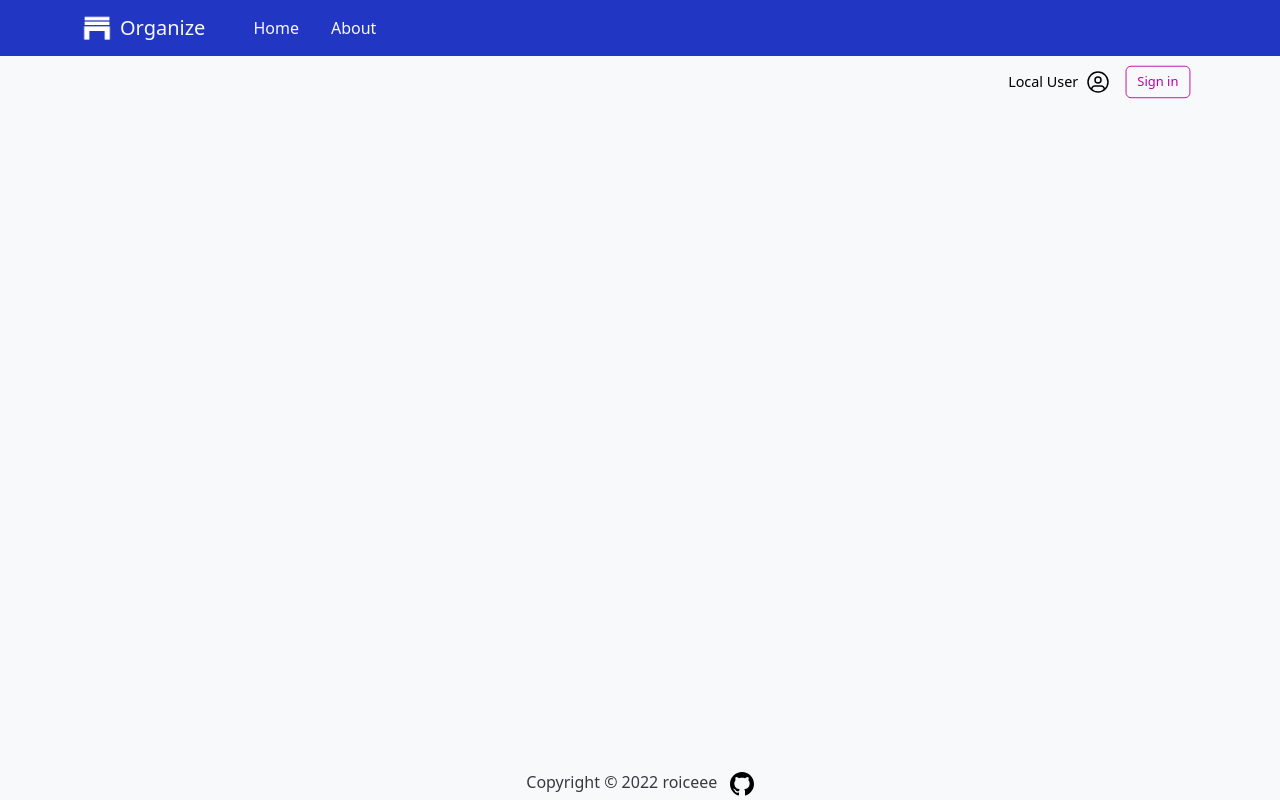
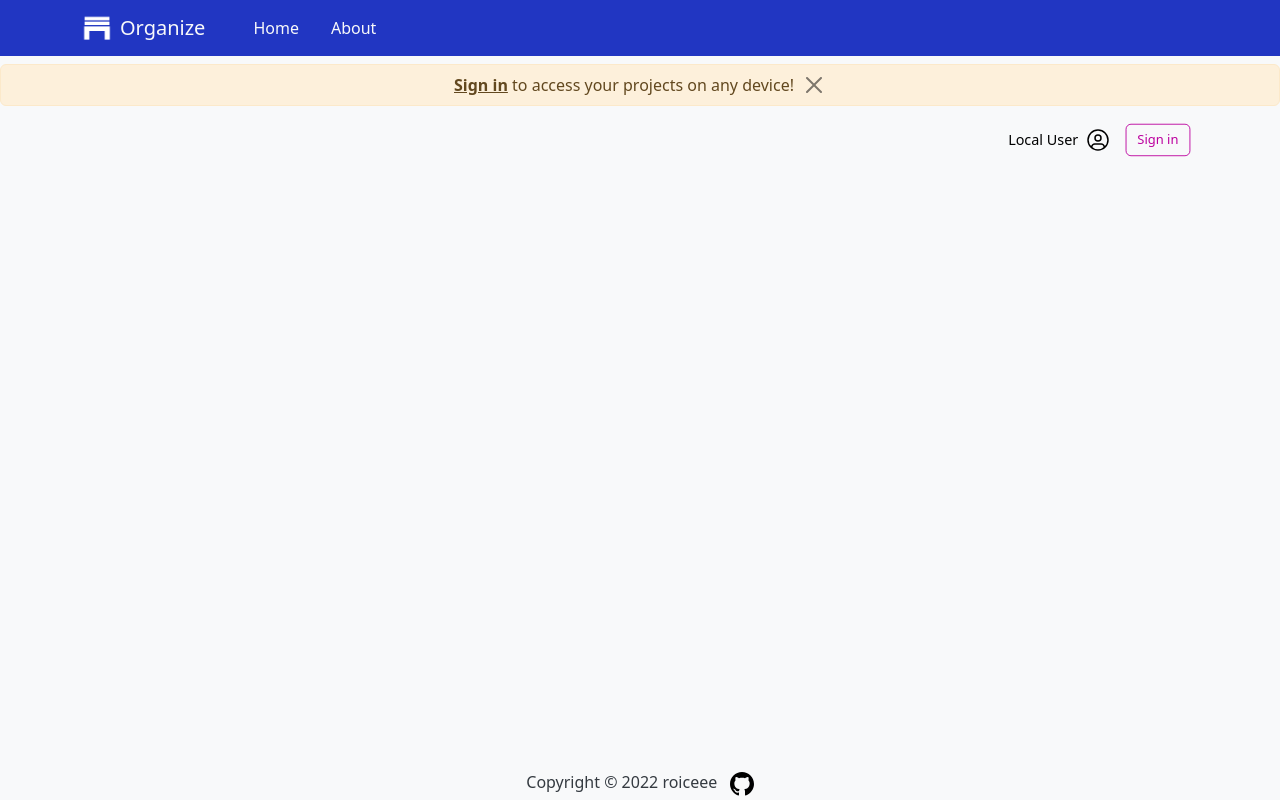
Before and after one commit to roiceee/organize, a Next.js app: page /projects/1 in a window 1280 px wide. Built offline with nearby package versions, Linux system fonts and the light colour scheme; no server answers.

Commit message:
add "user not signed in alert"

```diff
--- a/src/components/control-layer.tsx
+++ b/src/components/control-layer.tsx
@@ -18,9 +18,11 @@ import ProjectArrayContext from "../contexts/project-array-context";
 import UndoDeletedProjectContext from "../contexts/undo-deleted-project-context";
 import UserTypeContext from "../contexts/user-context";
 import UserSignInContext from "../contexts/user-sign-in-context";
+import IsAppLoadingContext from "../contexts/is-app-loading-context";
+import Layout from "./layout";
+import LoadingNotice from "./util-components/loading-notice";
 
 //this is where the providers and global state and contexts are added so that app.tsx is not convoluted
-
 interface ControlLayerProps {
   children: JSX.Element;
 }
@@ -31,7 +33,7 @@ function ControlLayer({ children }: ControlLayerProps) {
   );
   const [projectArrayState, setProjectArrayState] =
     useState<ProjectArrayInterface>(createProjectArrayObject());
-  const [isLoading, setIsLoading] = useState<boolean>(true);
+  const [isAppLoading, setIsAppLoading] = useState<boolean>(true);
   const [undoDeletedProjectAlertState, setUndoDeletedProjectAlertState] =
     useState<boolean>(false);
 
@@ -50,40 +52,46 @@ function ControlLayer({ children }: ControlLayerProps) {
   }, []);
 
   const userSignIn = useCallback(async () => {
+    try {
     const provider = new GoogleAuthProvider();
-    try {
-      signInWithPopup(auth, provider);
+     const result = await signInWithPopup(auth, provider);
     } catch {
       console.log("error");
     }
   }, [auth]);
 
   const userSignOut = useCallback(async () => {
-    signOut(auth)
+    try {
+      const result = signOut(auth)
         .then(() => {})
         .catch((error) => {
           console.log(error);
         });
+    } catch {
+      console.log("error");
+    }
   }, [auth]);
 
   useEffect(() => {
     auth.onAuthStateChanged((user) => {
       if (!user) {
         setUserStateType(createDefaultUser());
-        setIsLoading(false);
+        setIsAppLoading(false);
         return;
       }
       destructureUserToTypeState(user);
-      setIsLoading(false);
+      setIsAppLoading(false);
     });
   }, [auth, destructureUserToTypeState]);
 
   useEffect(() => {
     const projects = retrieveFromStorage(userTypeState);
     setProjectArrayState(projects);
-  }, [userTypeState]);
+  }, [userTypeState, isAppLoading]);
+
   return (
     <>
+      <IsAppLoadingContext.Provider value={isAppLoading}>
         <UserTypeContext.Provider value={{ userTypeState, setUserStateType }}>
           <ProjectArrayContext.Provider
             value={{ projectArrayState, setProjectArrayState }}
@@ -100,6 +108,7 @@ function ControlLayer({ children }: ControlLayerProps) {
             </UndoDeletedProjectContext.Provider>
           </ProjectArrayContext.Provider>
         </UserTypeContext.Provider>
+      </IsAppLoadingContext.Provider>
     </>
   );
 }
--- a/src/components/layout.tsx
+++ b/src/components/layout.tsx
@@ -1,13 +1,49 @@
-import { useContext } from "react";
+import { useCallback, useContext, useEffect, useState } from "react";
+import IsAppLoadingContext from "../contexts/is-app-loading-context";
+import UserTypeContext from "../contexts/user-context";
 import UserSignInContext from "../contexts/user-sign-in-context";
 import Footer from "./footer";
 import NavigationBar from "./navbar";
 import UserDiv from "./user-div";
+import LoadingNotice from "./util-components/loading-notice";
+import UserNotSignedInAlert from "./util-components/user-not-signed-in-alert";
 interface LayoutProps {
   children: JSX.Element;
 }
 function Layout({ children }: LayoutProps) {
   const { userSignIn, userSignOut } = useContext(UserSignInContext);
+  const [userNotSignedInAlertState, setUserNotSignedInAlertState] =
+    useState(false);
+  const { userTypeState } = useContext(UserTypeContext);
+  const isAppLoading = useContext(IsAppLoadingContext);
+
+  const showUserNotSignedInAlert = useCallback(() => {
+    setUserNotSignedInAlertState(true);
+  }, []);
+
+  const hideUserNotSignedInAlert = useCallback(() => {
+    setUserNotSignedInAlertState(false);
+  }, []);
+
+  useEffect(() => {
+    if (isAppLoading) {
+      return;
+    }
+    if (!userTypeState.isLoggedIn) {
+      showUserNotSignedInAlert();
+      return;
+    }
+    hideUserNotSignedInAlert();
+  }, [
+    isAppLoading,
+    userTypeState.isLoggedIn,
+    showUserNotSignedInAlert,
+    hideUserNotSignedInAlert,
+  ]);
+
+  if (isAppLoading) {
+    return <LoadingNotice/>
+  }
 
   return (
     <>
@@ -17,7 +53,13 @@ function Layout({ children }: LayoutProps) {
       >
         <div>
           <NavigationBar />
-          <UserDiv signInHandler={userSignIn} signOutHandler={userSignOut} />
+          <div className="my-1">
+            <UserNotSignedInAlert
+              show={userNotSignedInAlertState}
+              onHide={hideUserNotSignedInAlert}
+            />
+            <UserDiv signInHandler={userSignIn} signOutHandler={userSignOut} />
+          </div>
           <div>{children}</div>
         </div>
         <div>
--- a/src/components/util-components/sign-out-modal.tsx
+++ b/src/components/util-components/sign-out-modal.tsx
@@ -1,8 +1,6 @@
 import { useCallback, useContext } from "react";
 import Button from "react-bootstrap/Button";
 import Modal from "react-bootstrap/Modal";
-import ProjectContext from "../../contexts/project-context";
-import ProjectInterface from "../../interfaces/project-interface";
 
 interface SignOutModalProps {
   show: boolean;
--- /dev/null
+++ b/src/components/util-components/user-not-signed-in-alert.tsx
@@ -0,0 +1,33 @@
+import { useContext } from "react";
+import Alert from "react-bootstrap/Alert";
+import UserSignInContext from "../../contexts/user-sign-in-context";
+
+interface UserNotSignedInAlertProps {
+  show: boolean;
+  onHide: () => void;
+}
+function UserNotSignedInAlert({ show, onHide }: UserNotSignedInAlertProps) {
+  const { userSignIn } = useContext(UserSignInContext);
+
+  return (
+    <>
+      {show && (
+        <Alert
+          variant="warning"
+          className="py-2 d-flex justify-content-center align-items-center gap-2"
+          onClose={onHide}
+        >
+          <div>
+            <span onClick={userSignIn} className="fw-bold text-decoration-underline">
+              Sign in
+            </span>{" "}
+            to access your projects on any device!
+          </div>
+          <button className="btn btn-close" onClick={onHide}></button>
+        </Alert>
+      )}
+    </>
+  );
+}
+
+export default UserNotSignedInAlert;
--- /dev/null
+++ b/src/contexts/is-app-loading-context.ts
@@ -0,0 +1,6 @@
+import { createContext } from "react";
+
+
+const IsAppLoadingContext = createContext<boolean>(false);
+
+export default IsAppLoadingContext;
--- a/src/contexts/user-context.ts
+++ b/src/contexts/user-context.ts
@@ -8,7 +8,7 @@ interface UserContextInterface {
 }
 
 const UserTypeContext = createContext<UserContextInterface>({
-  userTypeState: { userInformation: createDefaultUser(), isLoggedIn: false },
+  userTypeState: createDefaultUser(),
   setUserStateType: () => {},
 });
 
```
Lines whose indentation alone changed are shown as unchanged.
